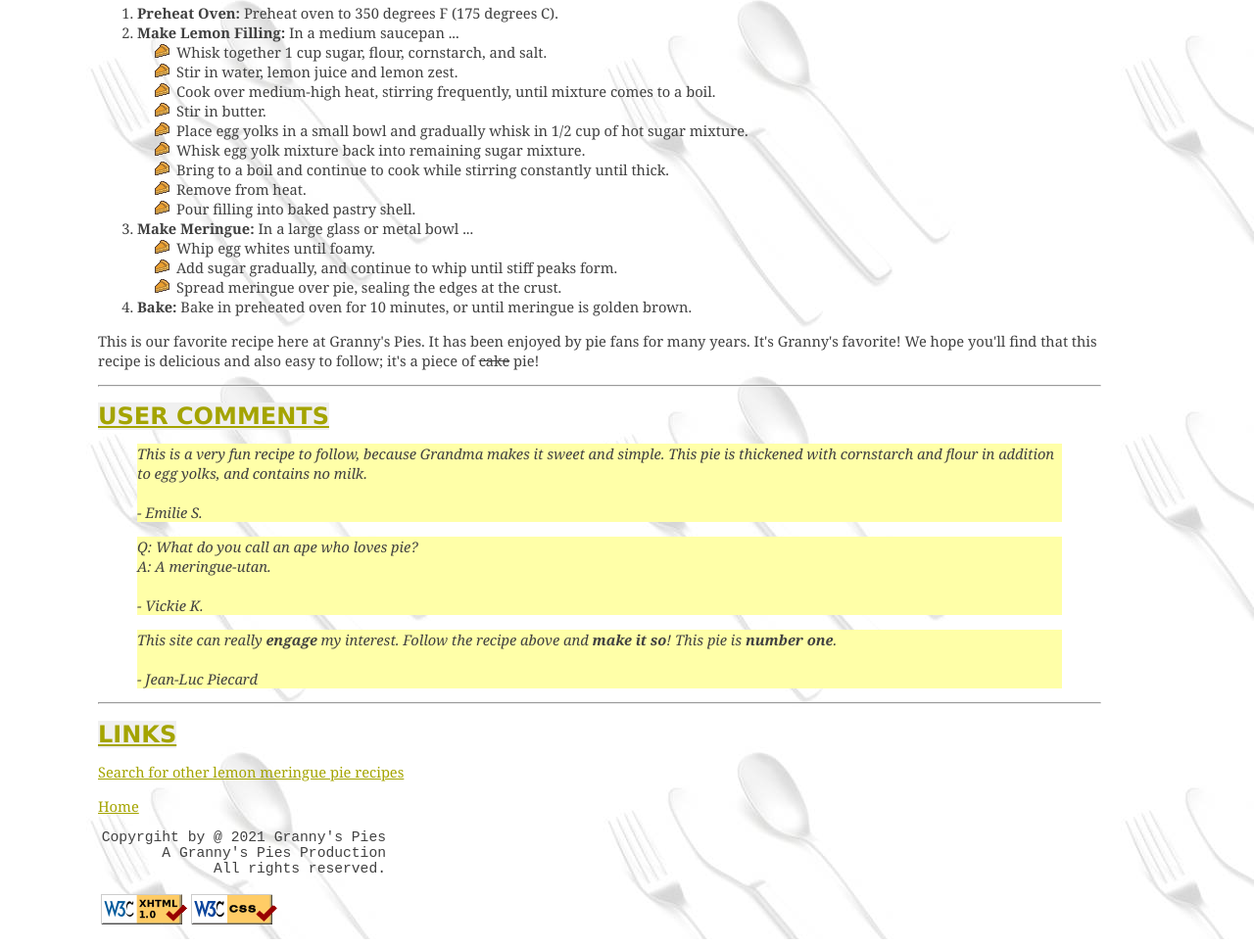
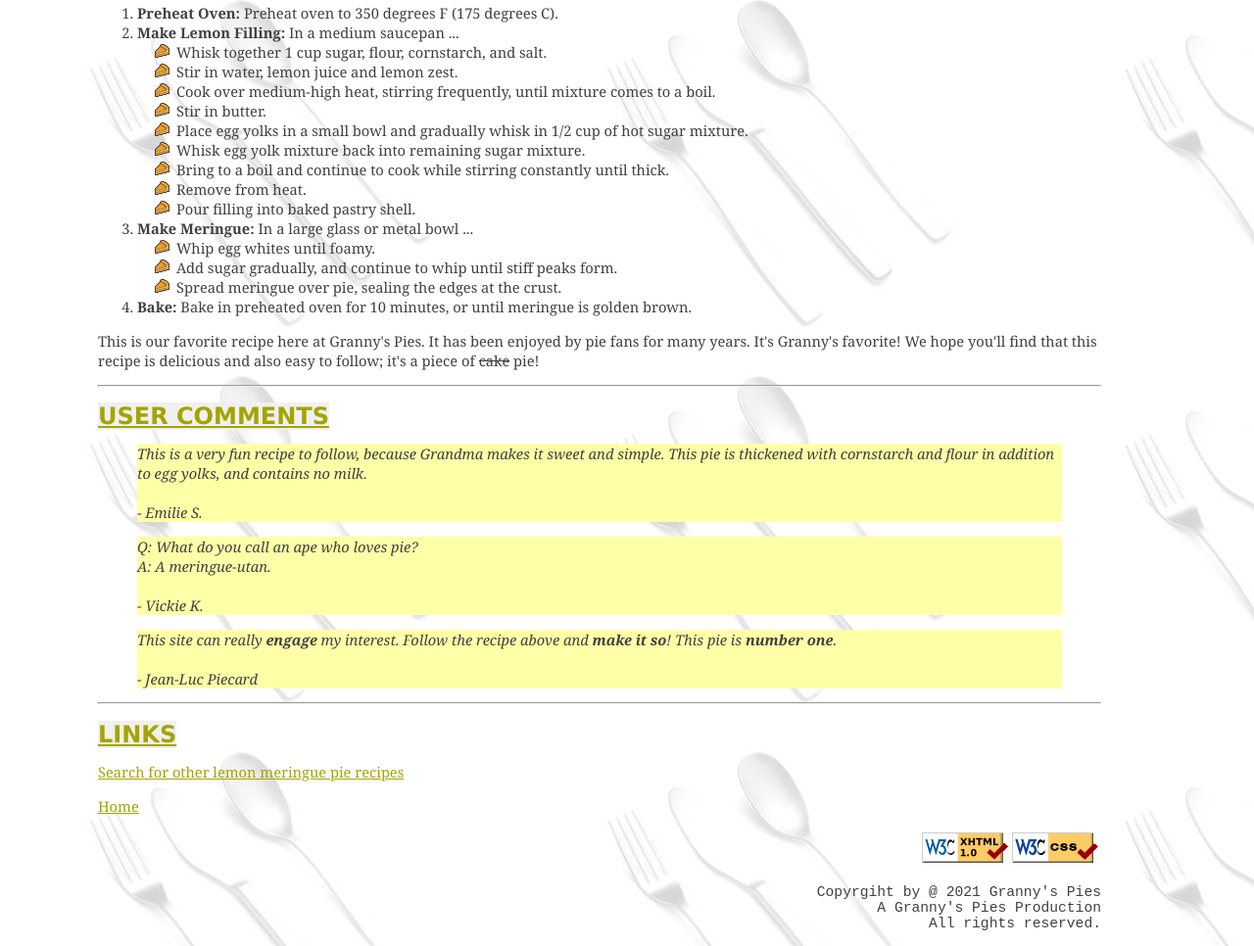
Before and after one commit to BiniyamErana/BiniyamErana.github.io, a plain HTML site: page pie.html in a window 1280 px wide. Shown: the part 798-1764 px from the top of the page at 98% size. Drawn offline with Linux system fonts and the light colour scheme.

Commit message:
updateFooter

```diff
--- a/css/recipe.css
+++ b/css/recipe.css
@@ -43,8 +43,13 @@ blockquote {
 
 }
 
-.copyright > p{
+.copyright {
   text-align: right;
-  padding-right: 730px;
   font-family: 'Courier New', monospace;
 }
+
+table.menu {
+  width: auto;
+  margin-right: 0px;
+  margin-left: auto;
+}
--- a/pie.html
+++ b/pie.html
@@ -116,12 +116,8 @@
 			<a href="index.html" >Home</a>
 		</p>
 
-            <div class=copyright>
-                <p>Copyrgiht by @ 2021 Granny's Pies<br>
-                A Granny's Pies Production<br>
-                All rights reserved.</p>
-            </div>
-            <table>
+
+                <table class="menu">
                     <tr>
                     <td>
                         <a href="https://validator.w3.org/check/referer">
@@ -135,6 +131,12 @@
                     </td>
                     </tr>
                 </table>
+
+            <div class=copyright>
+                <p>Copyrgiht by @ 2021 Granny's Pies<br>
+                A Granny's Pies Production<br>
+                All rights reserved.</p>
+            </div>
 	</div>
 </body>
 </html>
```
Lines whose indentation alone changed are shown as unchanged.
